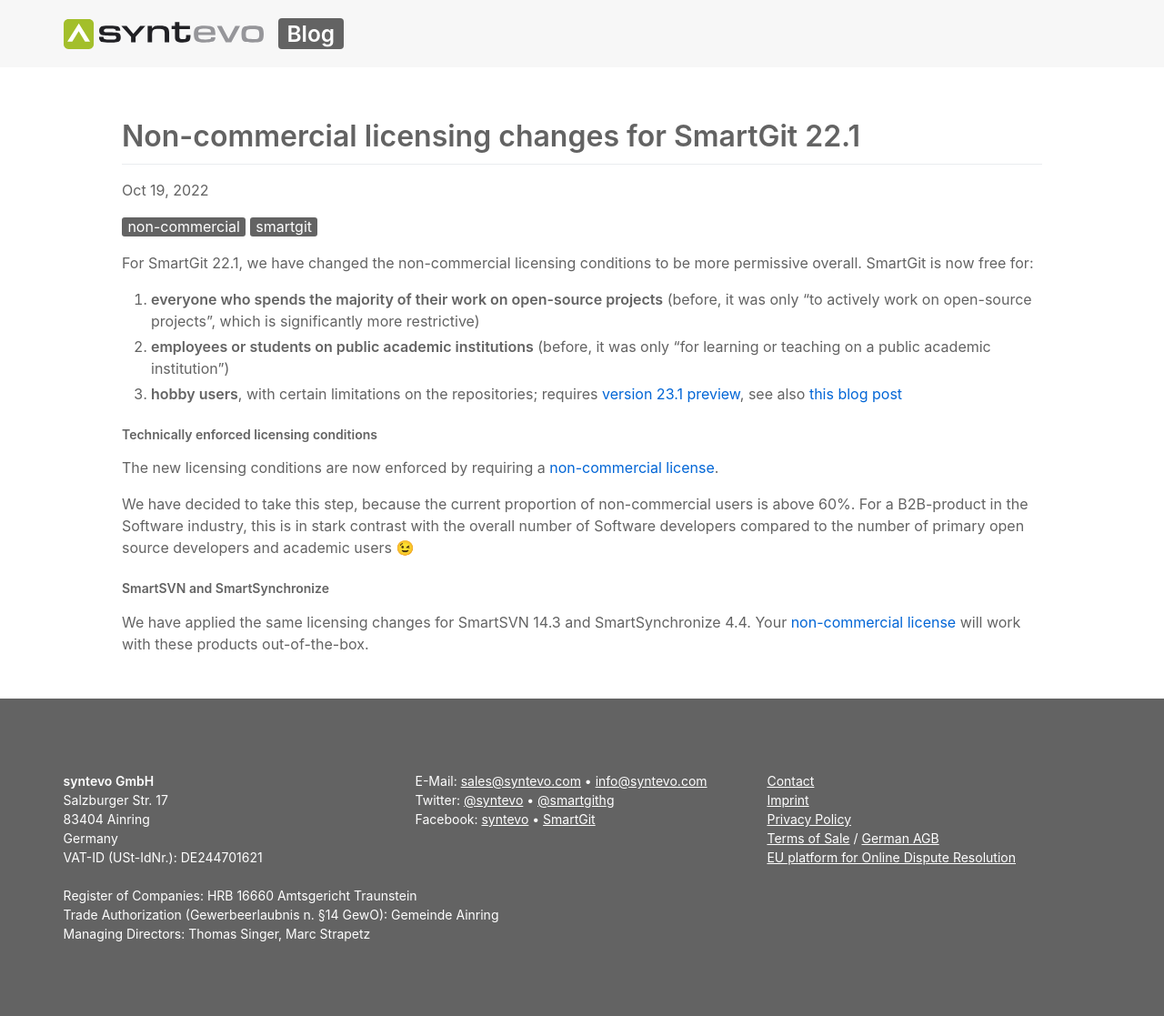
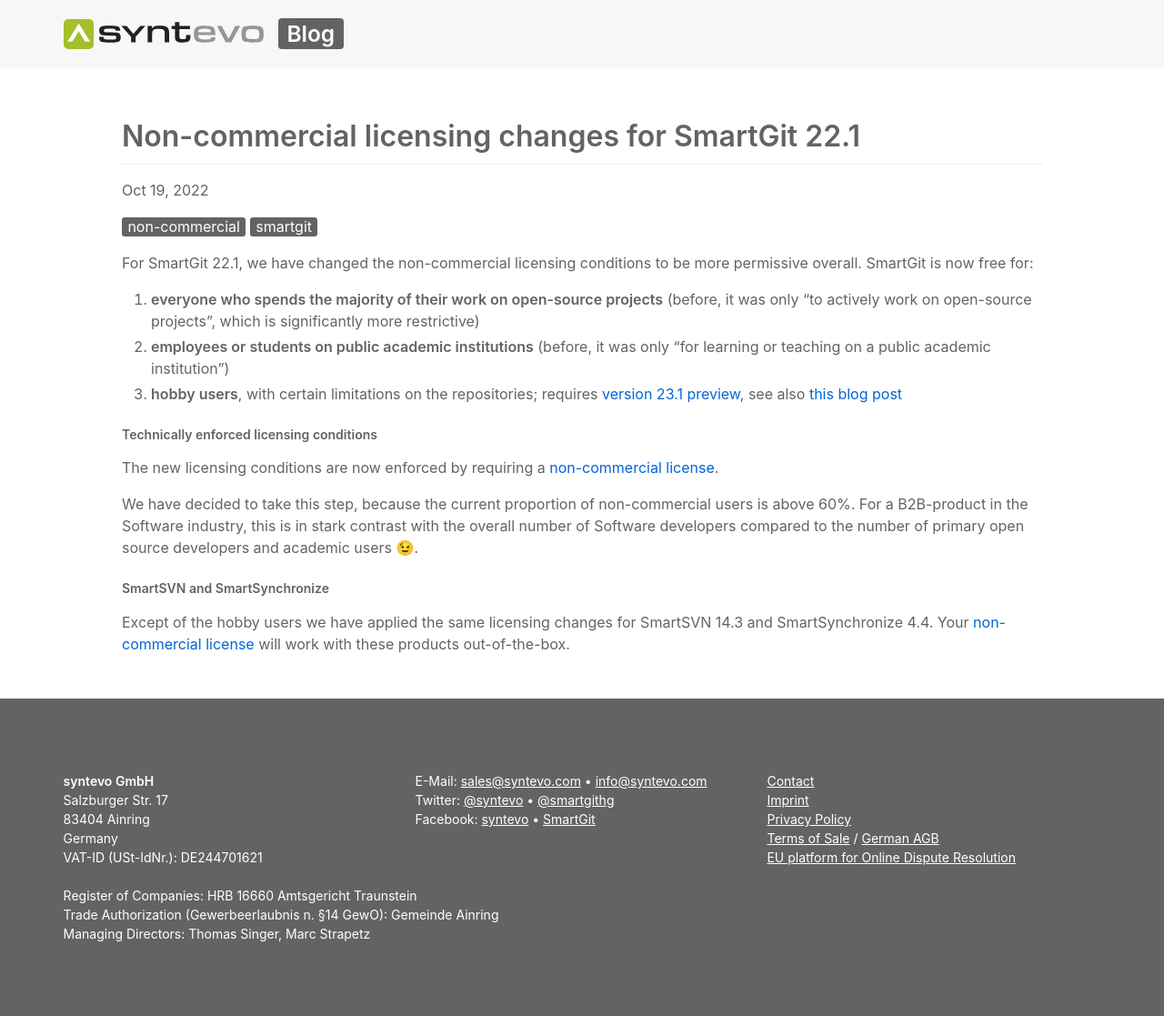
Before and after one commit to syntevo/blog, a Jekyll site: the page built from _posts/2022/2022-10-19-non-commercial-licensing-changes-for-smartgit-22-1.md, in a window 1280 px wide. Shown: the whole page at 91% size. Built offline with Jekyll 4.4.1, drawn with Linux system fonts in a browser that asks for light colours.

Commit message:
made it clear for SmartSynchronize and SmartSVN

```diff
--- a/_posts/2022/2022-10-19-non-commercial-licensing-changes-for-smartgit-22-1.md
+++ b/_posts/2022/2022-10-19-non-commercial-licensing-changes-for-smartgit-22-1.md
@@ -18,8 +18,10 @@
 
 The new licensing conditions are now enforced by requiring a [non-commercial license](https://www.syntevo.com/register-non-commercial/).
 
-We have decided to take this step, because the current proportion of non-commercial users is above 60%. For a B2B-product in the Software industry, this is in stark contrast with the overall number of Software developers compared to the number of primary open source developers and academic users 😉
+We have decided to take this step, because the current proportion of non-commercial users is above 60%.
+For a B2B-product in the Software industry, this is in stark contrast with the overall number of Software developers compared to the number of primary open source developers and academic users 😉.
 
 ##### SmartSVN and SmartSynchronize
 
-We have applied the same licensing changes for SmartSVN 14.3 and SmartSynchronize 4.4. Your [non-commercial license](https://www.syntevo.com/register-non-commercial/) will work with these products out-of-the-box.
+Except of the hobby users we have applied the same licensing changes for SmartSVN 14.3 and SmartSynchronize 4.4.
+Your [non-commercial license](https://www.syntevo.com/register-non-commercial/) will work with these products out-of-the-box.
```
